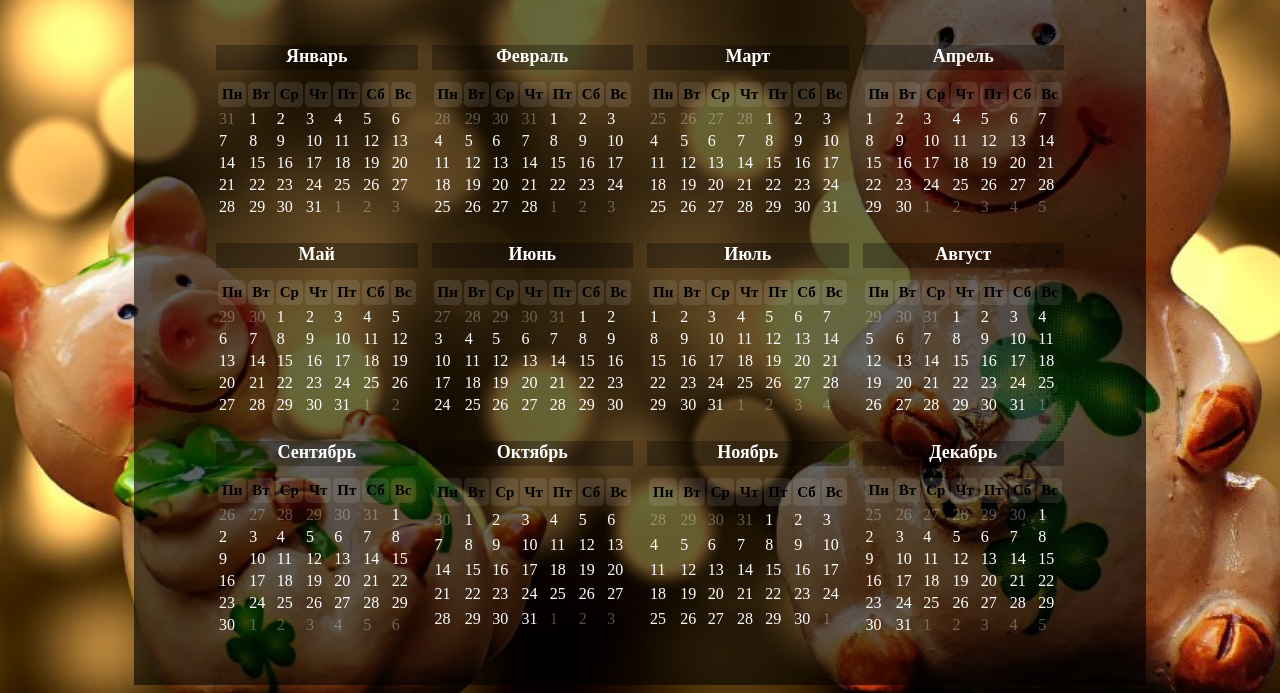
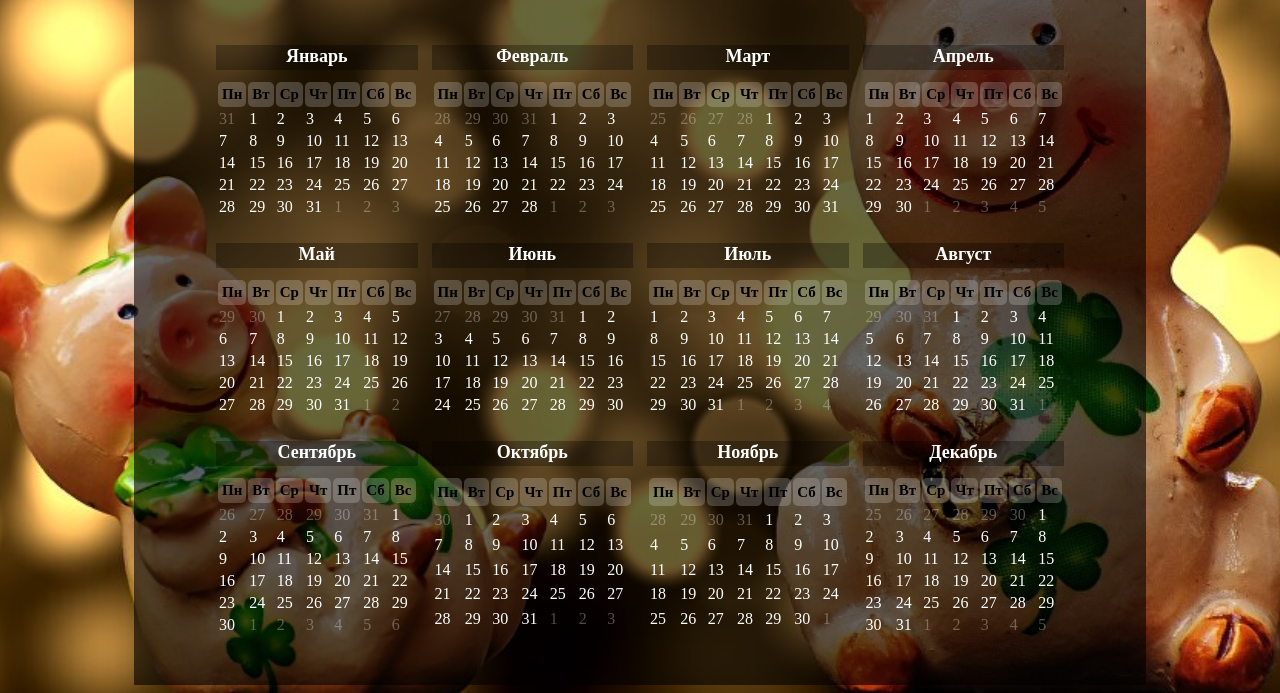
Before and after one commit to Vozdra/simpleCalendar, a plain HTML site: page index.html in a window 1280 px wide. Shown: the part 139-832 px from the top of the page. Drawn offline with Linux system fonts and the light colour scheme.

Commit message:
change background to display days of the week

```diff
--- a/style.css
+++ b/style.css
@@ -31,7 +31,7 @@ body {
 .thDayWeek {
   color: #000;
   font-weight: 900;
-  background-color: rgba(255, 255, 255, .1);
+  background-color: rgba(255, 255, 255, .2);
   border-radius: 5px;
   padding: 4px;
 }
```
